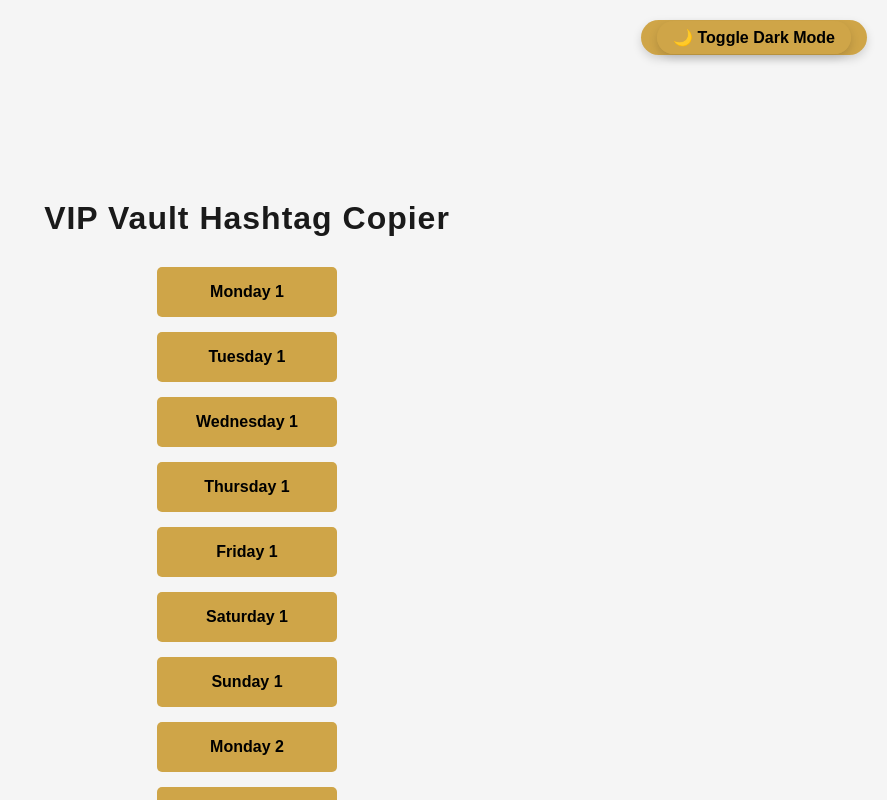
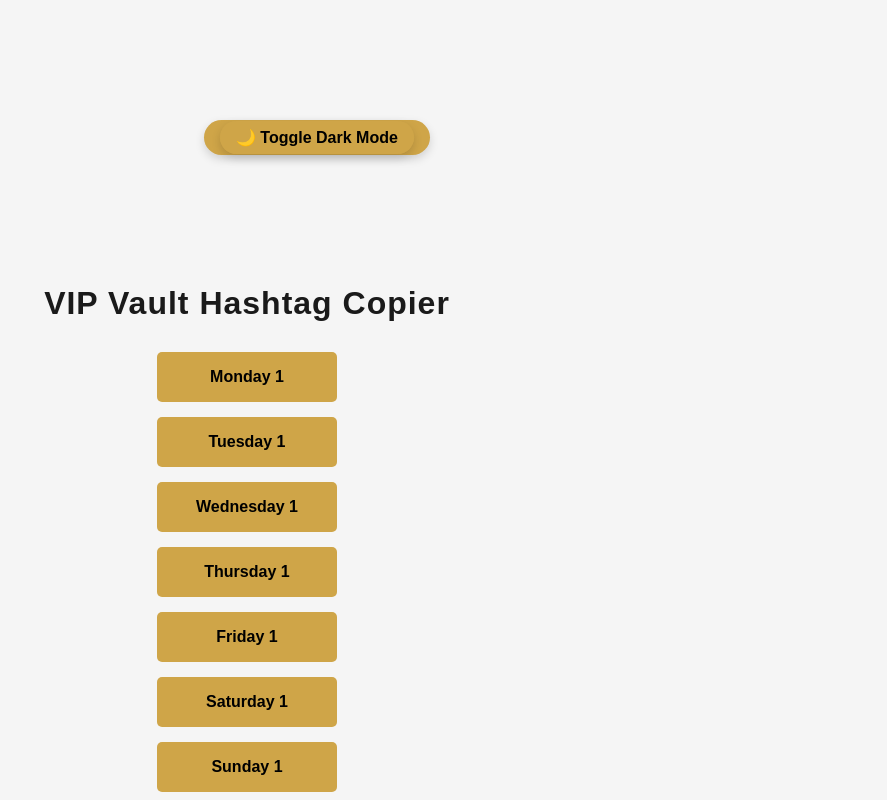
Before and after one commit to zafy3367/Hashtags, a plain HTML site: page index.html in a window 1280 px wide. Shown: the top 800 px of the page, without its empty margins (393-1280 px from the left). Drawn offline with Linux system fonts and the light colour scheme.

Commit message:
Update index.html

```diff
--- a/index.html
+++ b/index.html
@@ -82,10 +82,9 @@
     }
 
     .toggle {
-      position: fixed;
-      top: 20px;
-      right: 20px;
-      z-index: 999; /* 🛡️ makes sure it's always on top */
+  align-self: flex-end;
+  margin-top: 20px;
+  margin-right: 20px;
   background-color: var(--gold);
   padding: 8px 16px;
   border-radius: 20px;
@@ -123,12 +122,12 @@
 </head>
 <body>
 
+<div class="content">
   <div class="toggle">
-  <input type="checkbox" id="darkModeSwitch">
-  <label for="darkModeSwitch">🌙 Toggle Dark Mode</label>
-</div>
+    <input type="checkbox" id="darkModeSwitch">
+    <label for="darkModeSwitch">🌙 Toggle Dark Mode</label>
+  </div>
 
-<div class="content">
   <h1>VIP Vault Hashtag Copier</h1>
   <div id="buttons"></div>
 </div>
```
